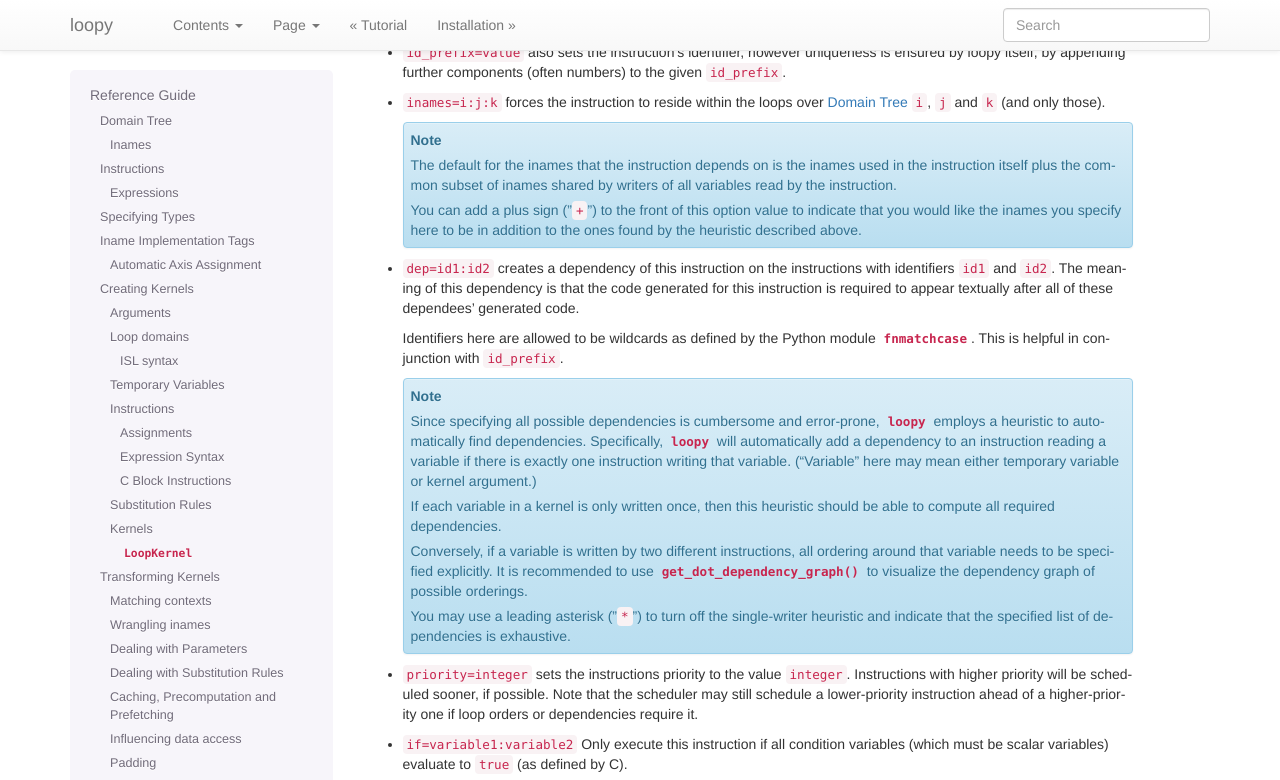
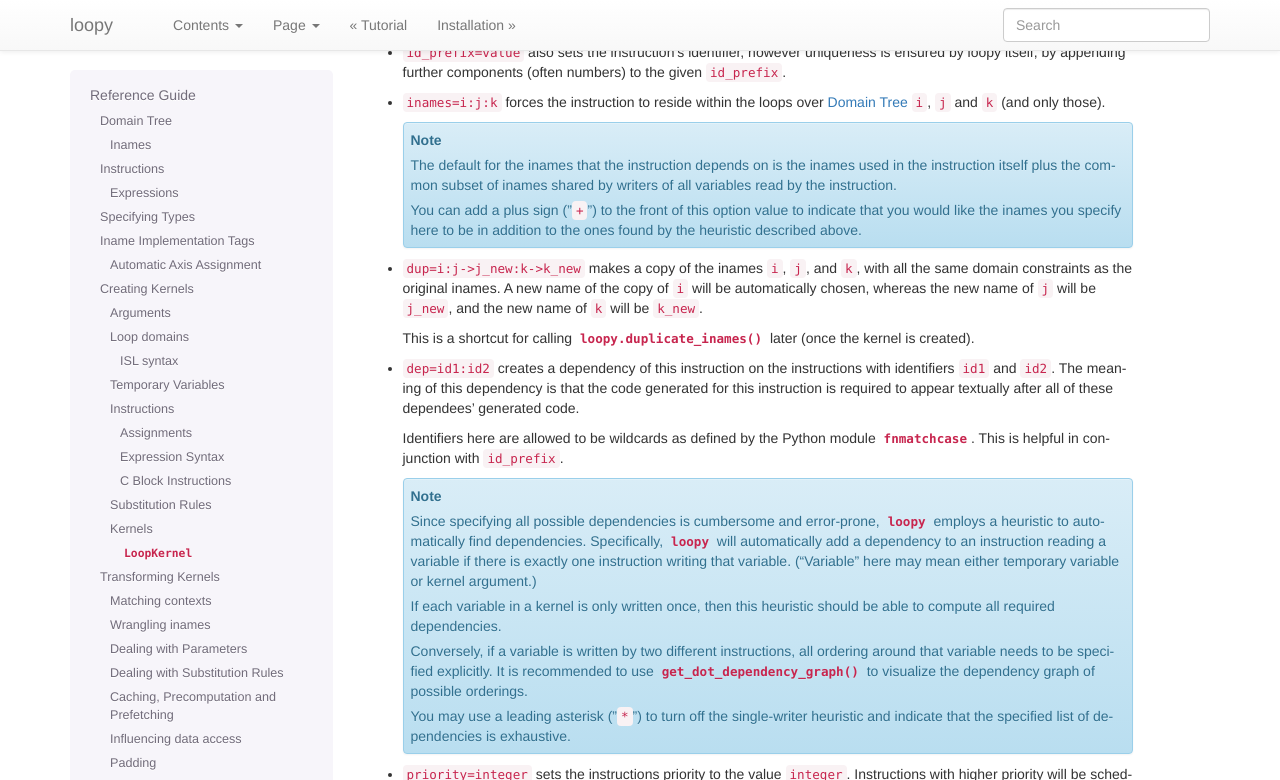
Before and after one commit to inducer/loopy, a Sphinx documentation site: the page built from doc/reference.rst, in a window 1280 px wide and 900 px high, scrolled down 3566 px, cut to the strip 0-780 px from the top of the window. Built offline with Sphinx 7.4.7, drawn with Linux system fonts in a browser that asks for light colours.

Commit message:
Document instruction option 'dup'

```diff
--- a/doc/reference.rst
+++ b/doc/reference.rst
@@ -247,6 +247,15 @@ These are usually key-value pairs. The following attributes are recognized:
       value to indicate that you would like the inames you specify here
       to be in addition to the ones found by the heuristic described above.
 
+* ``dup=i:j->j_new:k->k_new`` makes a copy of the inames ``i``, ``j``, and
+  ``k``, with all the same domain constraints as the original inames.
+  A new name of the copy of ``i`` will be automatically chosen, whereas
+  the new name of ``j`` will be ``j_new``, and the new name of ``k`` will
+  be ``k_new``.
+
+  This is a shortcut for calling :func:`loopy.duplicate_inames` later
+  (once the kernel is created).
+
 * ``dep=id1:id2`` creates a dependency of this instruction on the
   instructions with identifiers ``id1`` and ``id2``. The meaning of this
   dependency is that the code generated for this instruction is required to
```
